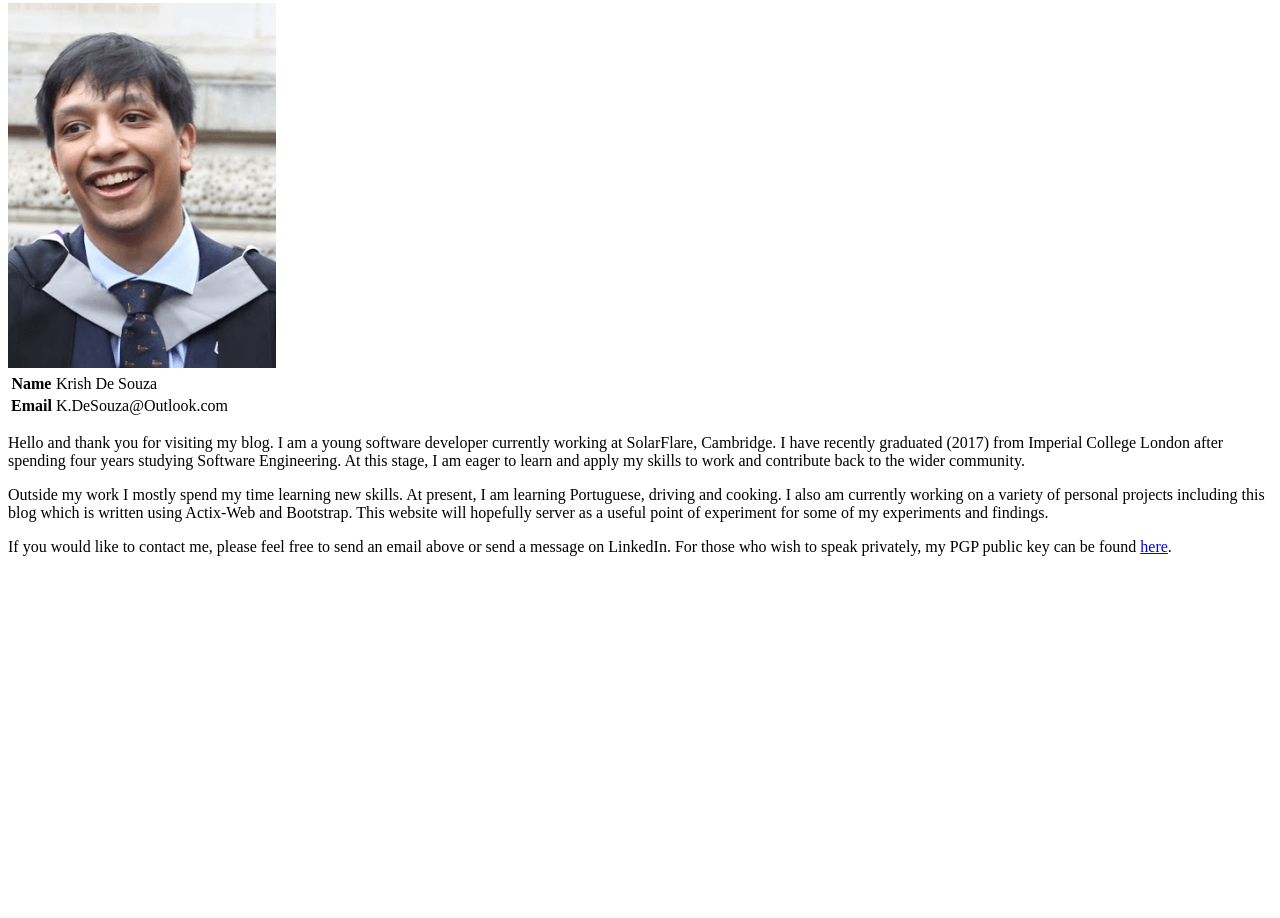
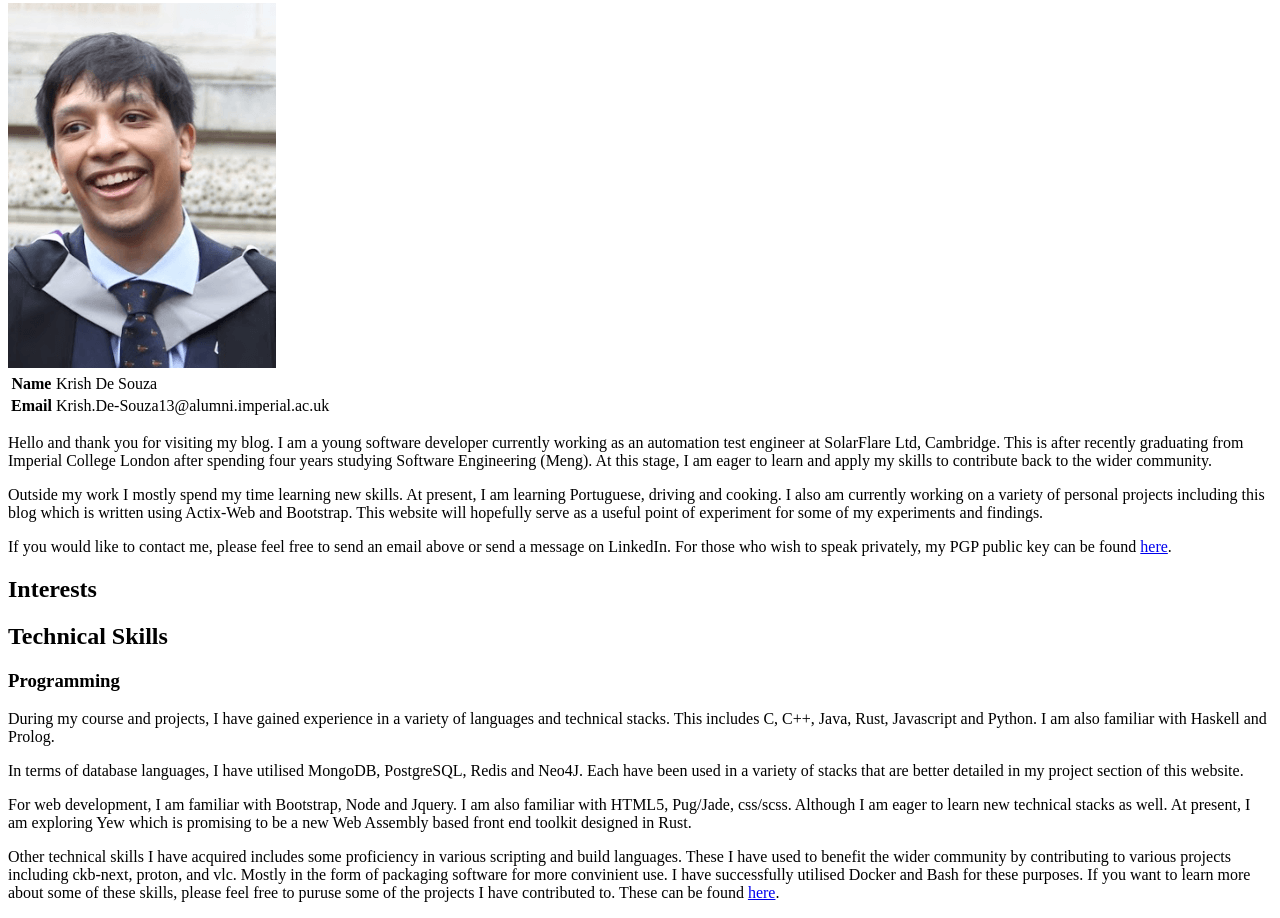
Before and after one commit to Kedstar99/Blog, a plain HTML site: page static/about.html in a window 1280 px wide. Shown: the part 267-1185 px from the top of the page. Before the commit the page ends 839 px from the top, so only its background shows below. Drawn offline with nearby package versions, Linux system fonts and the light colour scheme; a script that the page names is missing.

Commit message:
More stuff

```diff
--- a/static/about.html
+++ b/static/about.html
@@ -51,8 +51,8 @@
     <div class="container">
       <h1>About myself</h1>
       <div class="media">
-          <img src="Myself.png" class="img-thumbnail float-right">
-          <div class="media-body">
+          <img src="Myself.png" class="col-lg-2 img-fluid rounded-circle">
+          <div class="media-body mt-3">
               <table class="table float-left">
                   <tbody>
                     <tr>
@@ -68,7 +68,7 @@
                         Email
                       </th>
                       <td>
-                        K.DeSouza@Outlook.com
+                        Krish.De-Souza13@alumni.imperial.ac.uk
                       </td>
                     </tr>
                   </tbody>
@@ -76,28 +76,52 @@
           </div>
       </div>
     </div>
-  </div>
-
-  <div class="container">
-
-    <div class="row">
+    <div class="container">
       <p>
-        Hello and thank you for visiting my blog. I am a young software developer currently working at SolarFlare, Cambridge. I have recently graduated (2017)
-        from Imperial College London after spending four years studying Software Engineering. At this stage, I am eager to learn and apply my skills
-        to work and contribute back to the wider community.
+        Hello and thank you for visiting my blog. I am a young software developer currently working as an automation test engineer at SolarFlare Ltd, Cambridge. This is after
+        recently graduating from Imperial College London after spending four years studying Software Engineering (Meng). At this stage, I am eager to learn and apply my skills
+        to contribute back to the wider community.
       </p>
       <p>
         Outside my work I mostly spend my time learning new skills. At present, I am learning Portuguese, driving and cooking. I also am currently
         working on a variety of personal projects including this blog which is written using Actix-Web and Bootstrap. This website will hopefully
-        server as a useful point of experiment for some of my experiments and findings.
+        serve as a useful point of experiment for some of my experiments and findings.
       </p>
       <p>
         If you would like to contact me, please feel free to send an email above or send a message on LinkedIn. For those who wish to speak privately,
         my PGP public key can be found <a href="https://pgp.mit.edu/pks/lookup?op=vindex&search=0x2D54CBF1F5285B70">here</a>.
       </p>
-    </div><!-- /.row -->
+    </div>
+    <div class="container">
+      <h2>Interests</h2>
+    </div>
+    <div class="container">
+      <div class="row">
+        <p>
+        </p>
+      </div>
+    </div>
+    <div class="container">
+      <h2>Technical Skills</h2>
+    </div>
+    <div class="container">
+      <h3>Programming</h3>
+      <p>During my course and projects, I have gained experience in a variety of languages and technical stacks. This includes C, C++, Java, Rust,
+         Javascript and Python. I am also familiar with Haskell and Prolog.</p>
+      <p>In terms of database languages, I have utilised MongoDB, PostgreSQL, Redis and Neo4J. Each have been used in a variety of stacks that are
+          better detailed in my project section of this website.
+      </p>
+      <p>For web development, I am familiar with Bootstrap, Node and Jquery. I am also familiar with HTML5, Pug/Jade, css/scss. Although I am eager
+         to learn new technical stacks as well. At present, I am exploring Yew which is promising to be a new Web Assembly based front end toolkit designed in Rust.
+      </p>
+      <p>Other technical skills I have acquired includes some proficiency in various scripting and build languages. These I have used to benefit the
+         wider community by contributing to various projects including ckb-next, proton, and vlc. Mostly in the form of packaging software for more
+         convinient use. I have successfully utilised Docker and Bash for these purposes. If you want to learn more about some of these skills, please
+         feel free to puruse some of the projects I have contributed to. These can be found <a href=/Projects>here</a>.
+      </p>
+    </div>
+  </div>
 
-  </div><!-- /.container -->
 
   <!-- Bootstrap core JavaScript
   ================================================== -->
```
